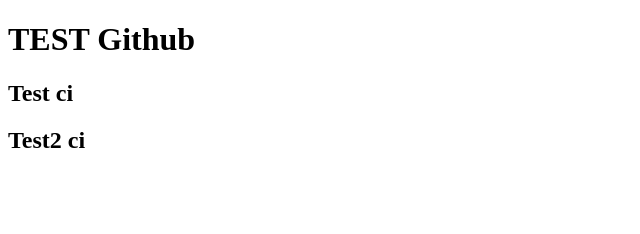
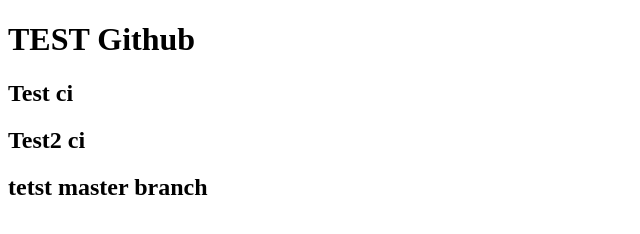
Before and after one commit to YoliECC/test, a plain HTML site: page index.html in a window 1280 px wide. Shown: the whole page, without its empty margins (0-640 px from the left). Drawn offline with Linux system fonts and the light colour scheme.

Commit message:
index  changes
tsttttttt`

```diff
--- a/index.html
+++ b/index.html
@@ -10,5 +10,6 @@
 	<h1>TEST Github</h1>
 	<h2>Test ci</h2>
 	<h2>Test2 ci</h2>
+	<h2>tetst master  branch</h2>
 </body>
 </html>
```
